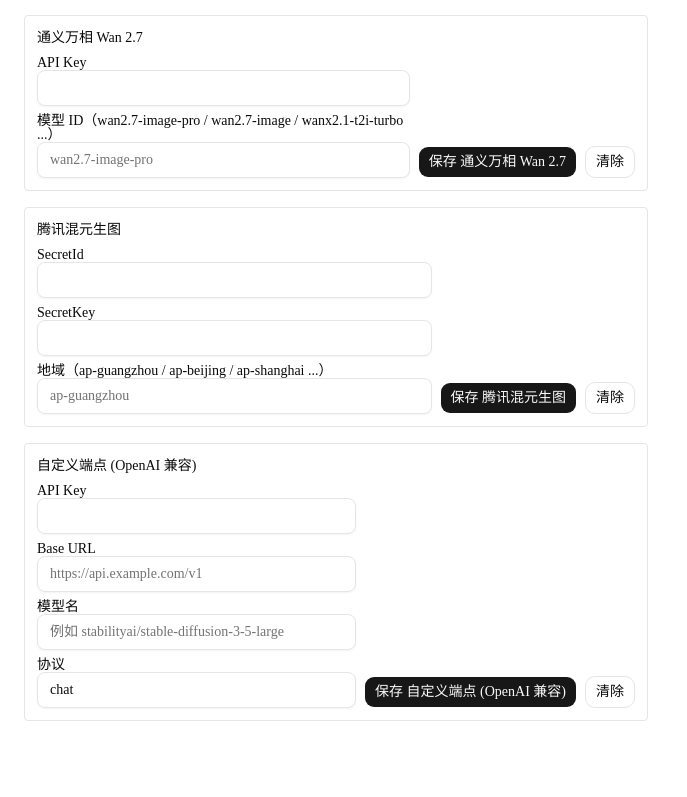
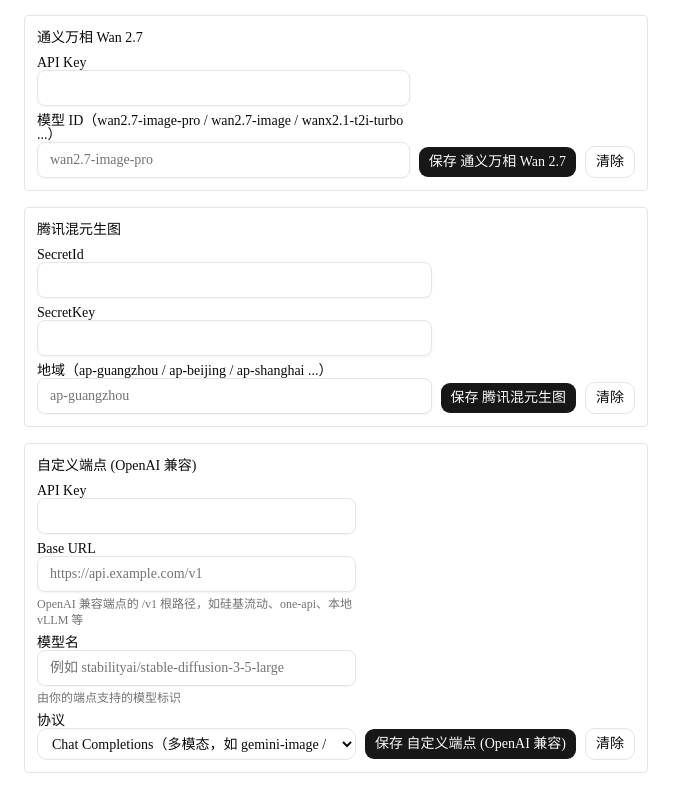
Before and after one commit to LyInfi/parallax, a Next.js app: page /settings in a window 1280 px wide. Shown: the part 978-1775 px from the top of the page, without its empty margins (0-687 px from the left). Before the commit the page ends 1723 px from the top, so only its background shows below. Built offline with nearby package versions, Linux system fonts and the light colour scheme.

Commit message:
feat(settings): render select + hint for ConfigField types

```diff
--- a/components/settings/KeyManager.tsx
+++ b/components/settings/KeyManager.tsx
@@ -69,6 +69,21 @@
                 {cfgFields.map(field => (
                   <div key={field.id}>
                     <Label htmlFor={`cfg-${p.id}-${field.id}`}>{field.label}</Label>
+                    {field.type === 'select' ? (
+                      <select
+                        id={`cfg-${p.id}-${field.id}`}
+                        className="h-8 w-full min-w-0 rounded-lg border border-input bg-transparent px-2.5 py-1 text-sm outline-none focus-visible:border-ring focus-visible:ring-3 focus-visible:ring-ring/50"
+                        value={configs[p.id]?.[field.id] ?? field.default ?? ''}
+                        onChange={(e) => setConfigs(c => ({
+                          ...c,
+                          [p.id]: { ...(c[p.id] ?? {}), [field.id]: e.target.value },
+                        }))}
+                      >
+                        {field.options?.map(o => (
+                          <option key={o.value} value={o.value}>{o.label}</option>
+                        ))}
+                      </select>
+                    ) : (
                       <Input
                         id={`cfg-${p.id}-${field.id}`}
                         type="text"
@@ -79,6 +94,10 @@
                           [p.id]: { ...(c[p.id] ?? {}), [field.id]: e.target.value },
                         }))}
                       />
+                    )}
+                    {field.hint && (
+                      <p className="text-xs text-muted-foreground mt-1">{field.hint}</p>
+                    )}
                   </div>
                 ))}
               </div>
```
Also changed, not shown: 1 other file (tests, documents, lock files or other folders). Lines whose indentation alone changed are shown as unchanged.
